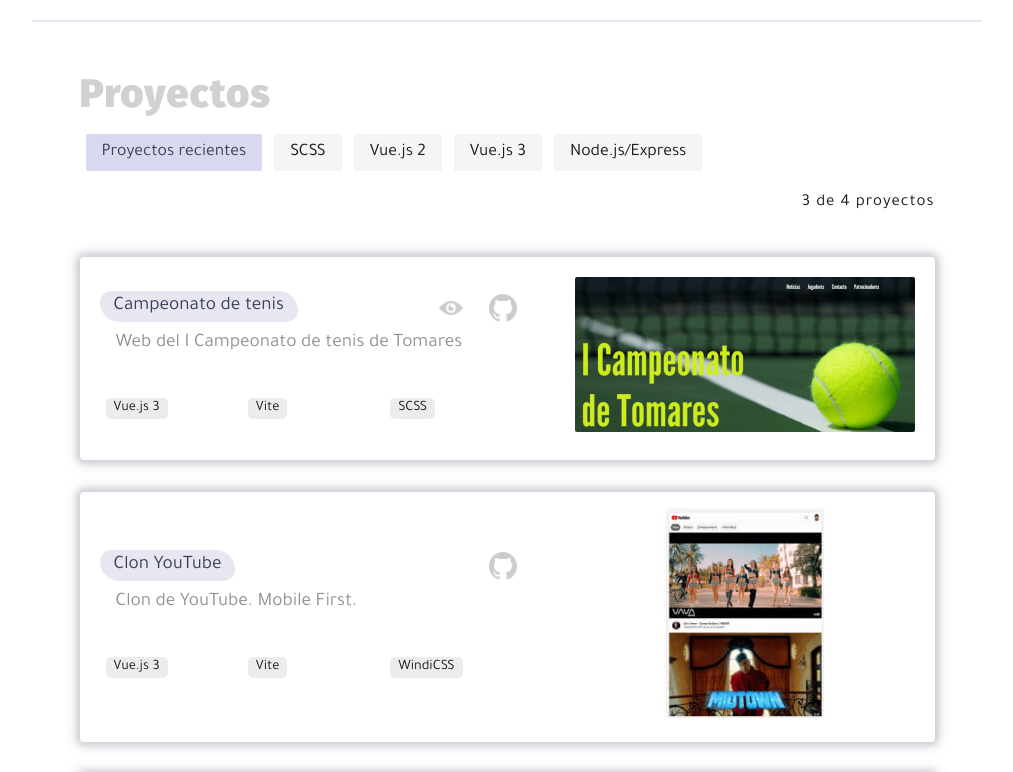
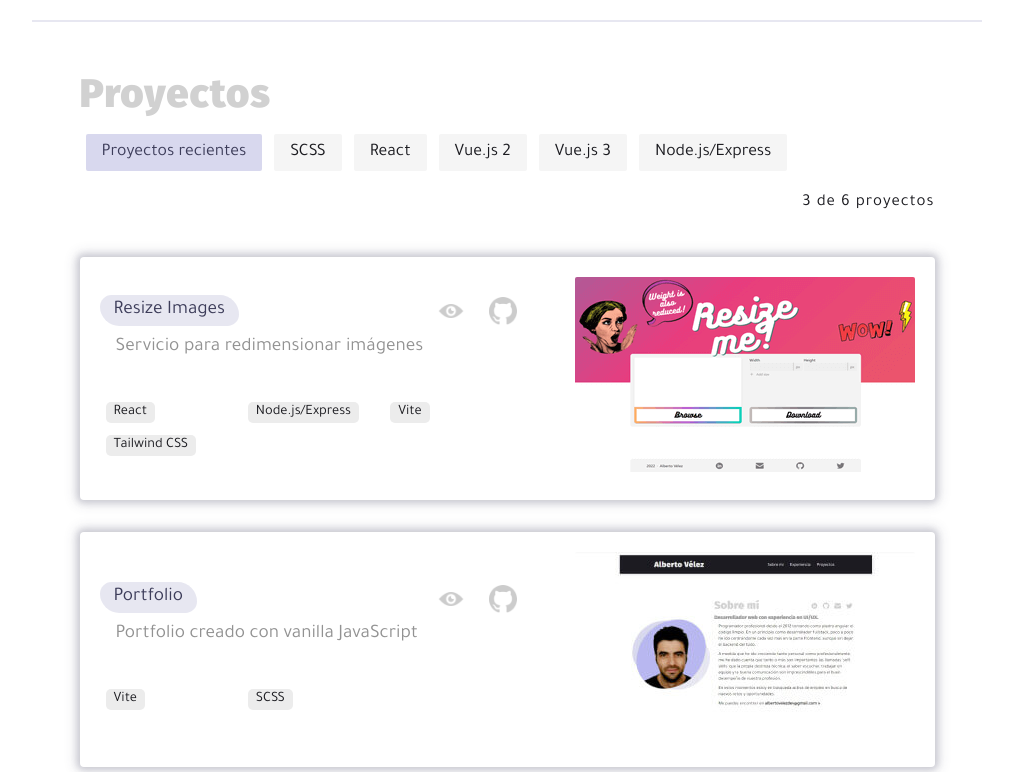
Before and after one commit to avelezdo/portfolio-vue, a Vue app: page / in a window 1280 px wide. Shown: the part 2280-3052 px from the top of the page, without its empty margins (133-1146 px from the left). Built offline with nearby package versions, Linux system fonts and the light colour scheme.

Commit message:
Se añaden nuevos proyectos

```diff
--- a/src/assets/js/projects.js
+++ b/src/assets/js/projects.js
@@ -35,6 +35,26 @@ const projects = [
 		github_link: 'https://github.com/avelezdo/tennis-championship',
 		production_link: 'https://tenis-tomares.netlify.app/',
 	},
+	{
+		id: 5,
+		key: 'Portfolio',
+		title: 'Portfolio',
+		image: '/images/project-images/portfolio.jpg',
+		technologies: ['Vite', 'SCSS'],
+		description: 'Portfolio creado con vanilla JavaScript',
+		github_link: 'https://github.com/avelezdo/portfolio-vanilla',
+		production_link: 'https://www.albertovelez.dev',
+	},
+	{
+		id: 6,
+		key: 'Resize-Me',
+		title: 'Resize Images',
+		image: '/images/project-images/resize-me.jpg',
+		technologies: ['React', 'Node.js/Express', 'Vite', 'Tailwind CSS'],
+		description: 'Servicio para redimensionar imágenes',
+		github_link: 'https://github.com/avelezdo/resize-images',
+		production_link: 'https://safe-dusk-38258.herokuapp.com/',
+	},
 ];
 
 export { projects };
--- a/src/assets/js/render-projects.js
+++ b/src/assets/js/render-projects.js
@@ -1,6 +1,6 @@
 import { projects as myProjects } from './projects.js';
 
-let skills = ['Proyectos recientes', 'SCSS', 'Vue.js 2', 'Vue.js 3', 'Node.js/Express'];
+let skills = ['Proyectos recientes', 'SCSS', 'React', 'Vue.js 2', 'Vue.js 3', 'Node.js/Express'];
 
 let selectedSkill = null;
 
```
Also changed, not shown: public/images/project-images/resize-me.jpg (added), src/assets/images/project-images/resize-me.jpg (added).
